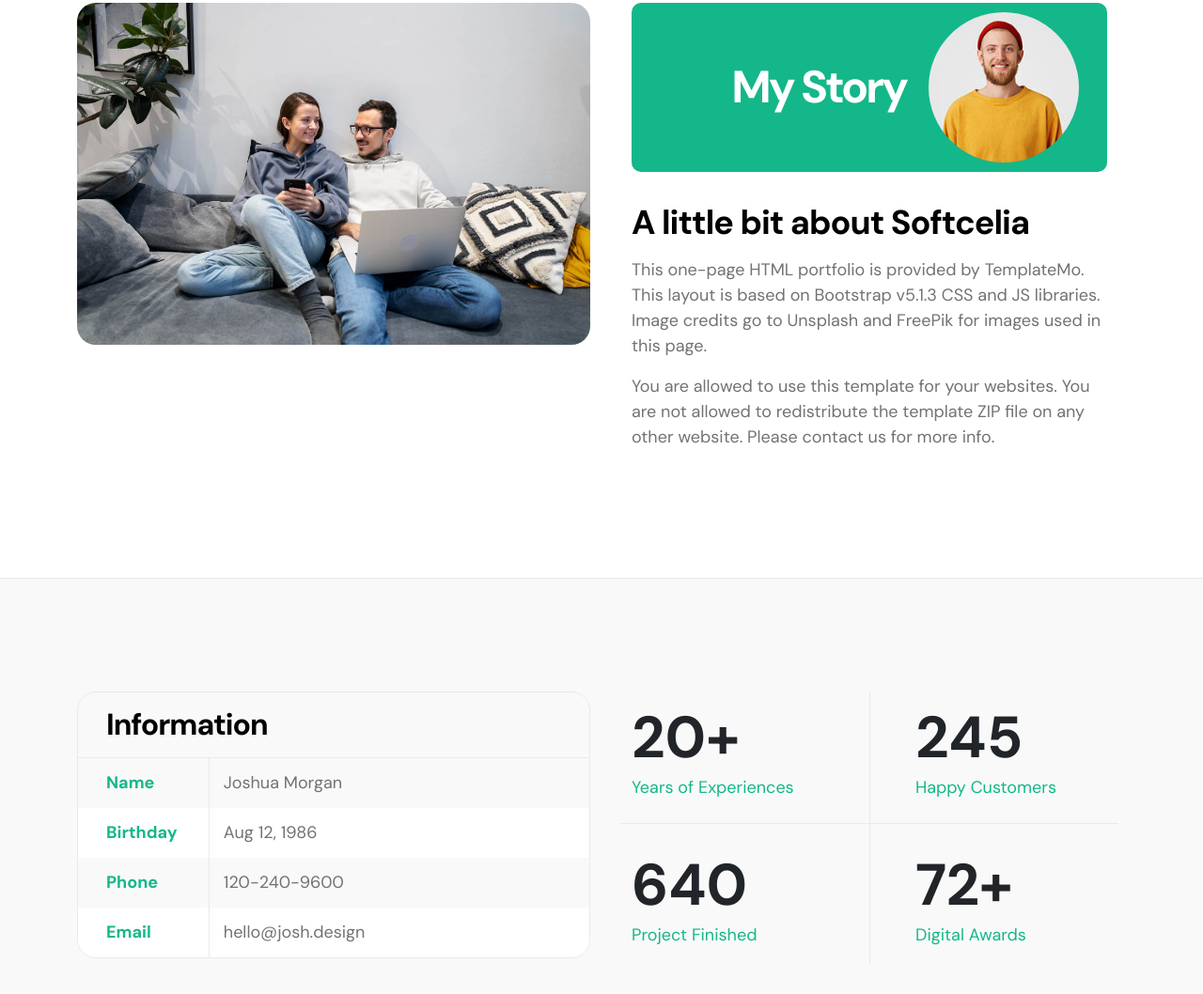
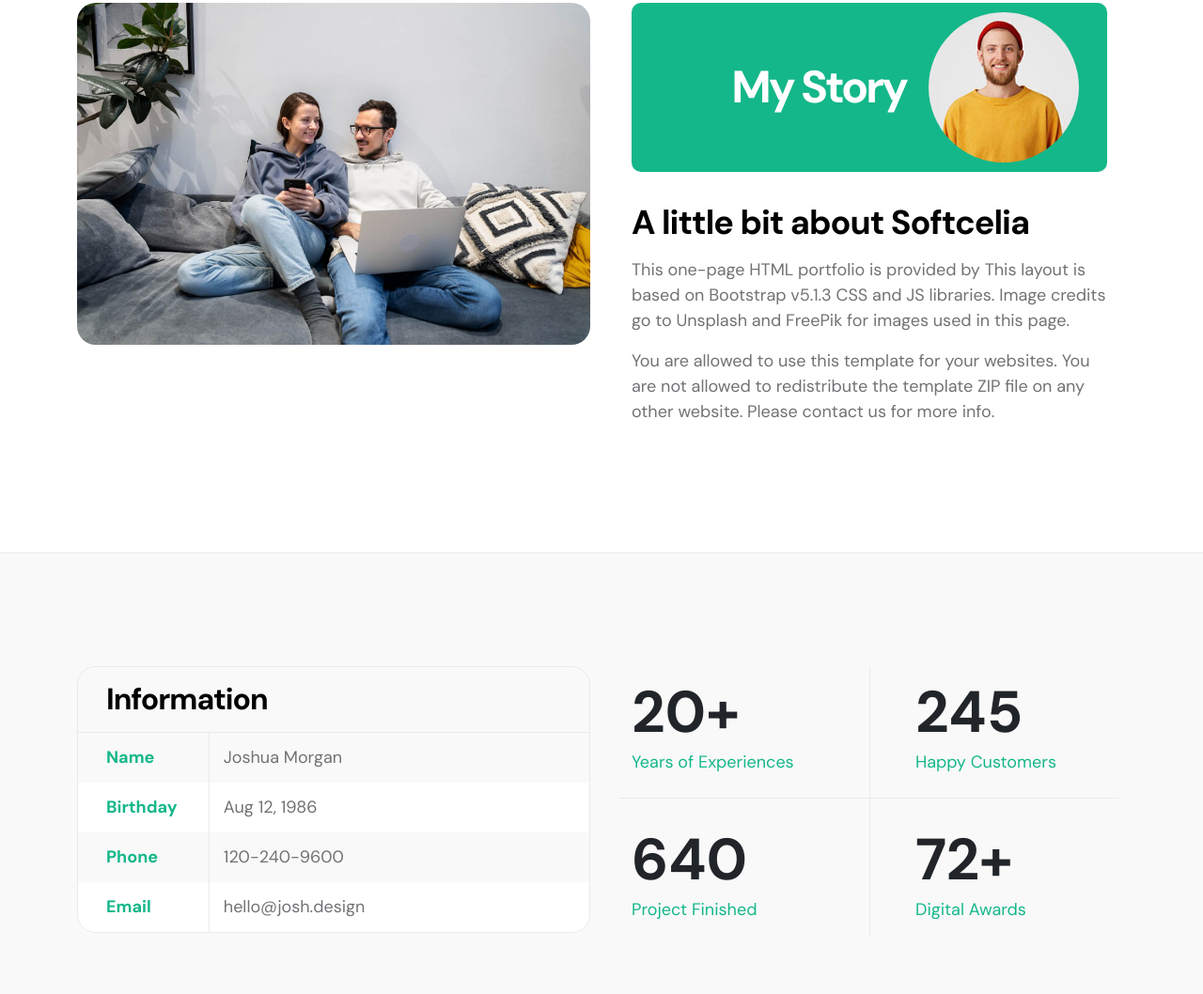
Before and after one commit to MohsinFiroz/softcelia, a plain HTML site: page index.html in a window 1280 px wide. Shown: the part 777-1835 px from the top of the page at 94% size. Drawn offline with Linux system fonts and the light colour scheme.

Commit message:
updated bio
updated bio

```diff
--- a/index.html
+++ b/index.html
@@ -141,7 +141,7 @@ https://templatemo.com/tm-578-first-portfolio
 
                                 <h3 class="pt-2 mb-3">A little bit about Softcelia</h3>
 
-                                <p>This one-page HTML portfolio is provided by <a href="https://templatemo.com" target="_blank">TemplateMo</a>. This layout is based on Bootstrap v5.1.3 CSS and JS libraries. Image credits go to <a href="https://unsplash.com" target="_blank">Unsplash</a> and <a href="https://freepik.com" target="_blank">FreePik</a> for images used in this page.</p>
+                                <p>This one-page HTML portfolio is provided by  This layout is based on Bootstrap v5.1.3 CSS and JS libraries. Image credits go to Unsplash and FreePik for images used in this page.</p>
 
                                 <p>You are allowed to use this template for your websites. You are not allowed to redistribute the template ZIP file on any other website. Please <a href="https://templatemo.com/contact" target="_blank">contact us</a> for more info.</p>
                             </div>
```
